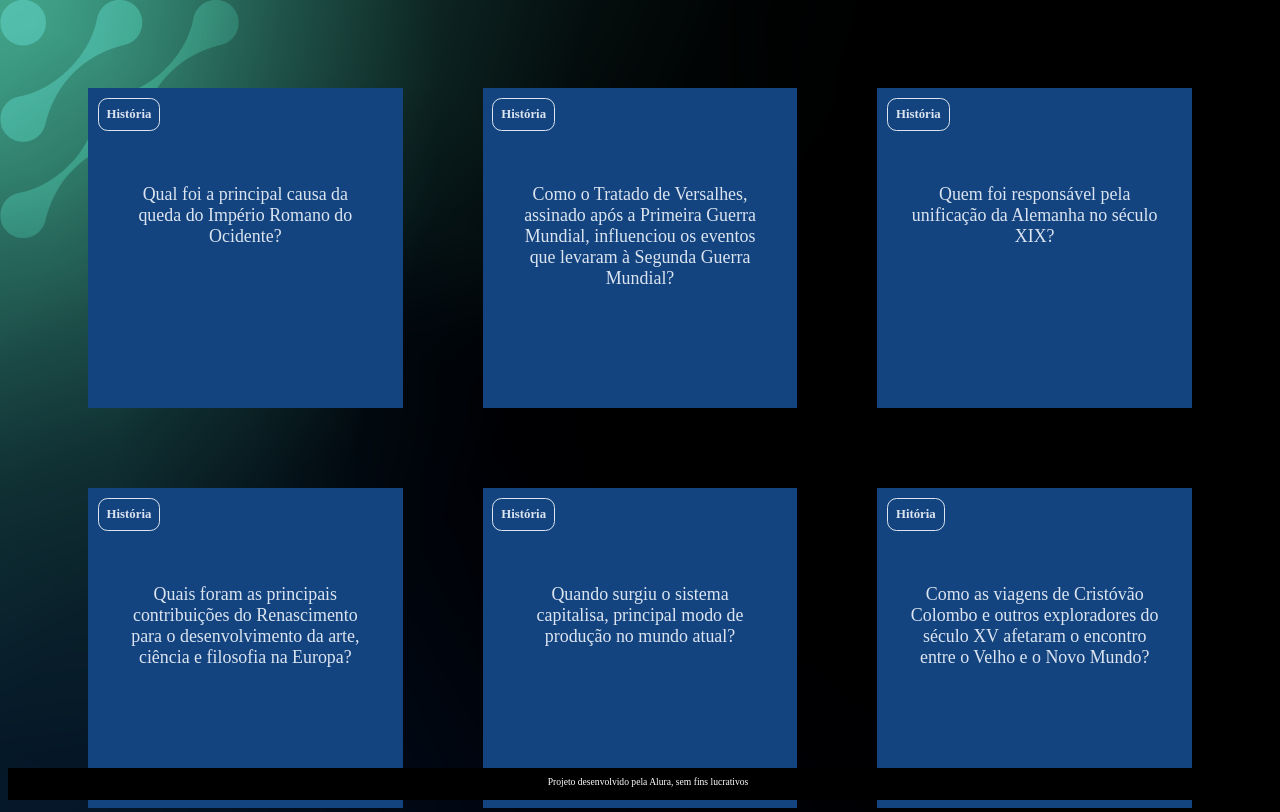
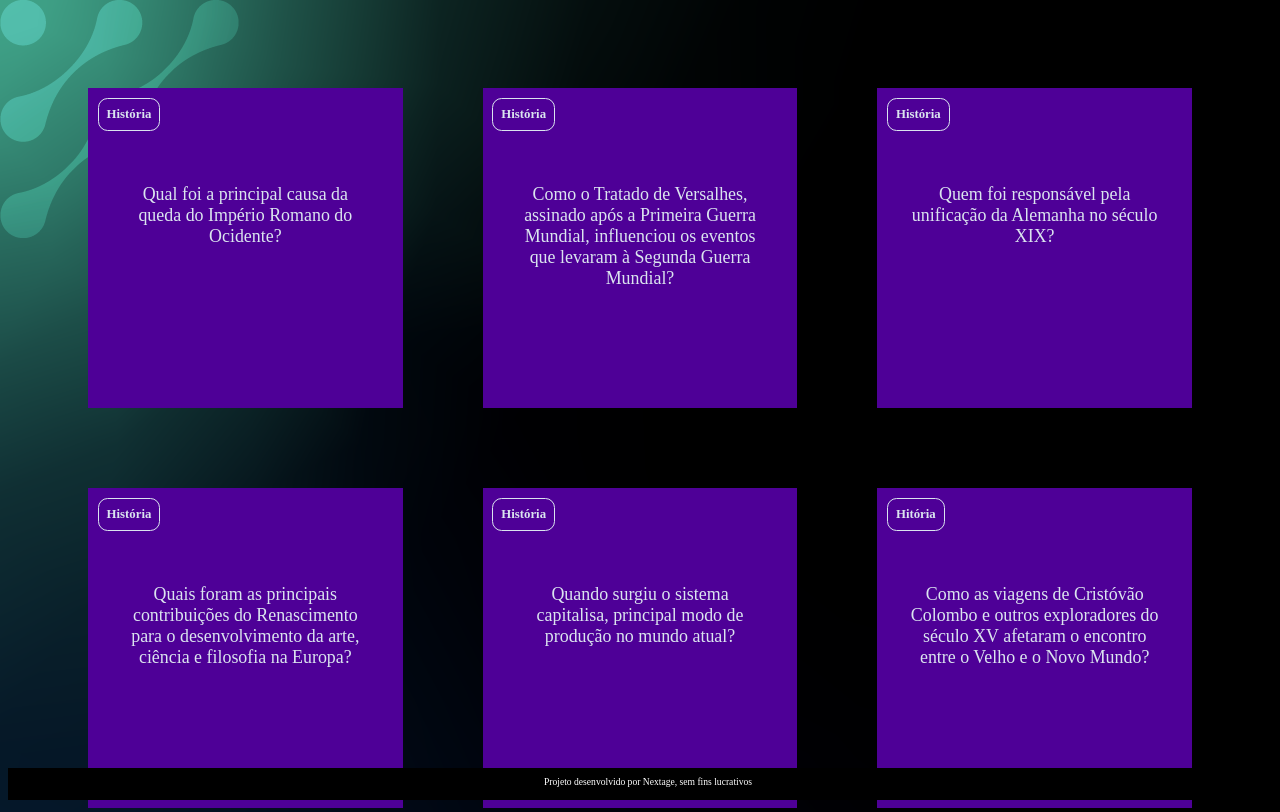
Before and after one commit to Democratic-Fist/Flashcard, a plain HTML site: page index.html in a window 1280 px wide. Shown: the top 812 px of the page. Drawn offline with Linux system fonts and the light colour scheme.

Commit message:
Add files via upload

```diff
--- a/assets/style.css
+++ b/assets/style.css
@@ -1,6 +1,6 @@
 :root {
     --text-color: #DBE4EF;
-    --card-front-color: #144480;
+    --card-front-color: #4e0097;
     --card-back-color: #00F4BF;
 }
 
--- a/index.html
+++ b/index.html
@@ -23,7 +23,7 @@
         </section>
     </main>
     <footer>
-        <p>Projeto desenvolvido pela Alura, sem fins lucrativos</p>
+        <p>Projeto desenvolvido por Nextage, sem fins lucrativos</p>
     </footer>
     <script src="app.js"></script>
     <script src="perguntas.js"></script>
--- a/perguntas.js
+++ b/perguntas.js
@@ -127,17 +127,53 @@ criaCartao(
 criaCartao(
     'esportes',
     'Como o ciclismo de pista é diferente do ciclismo de estrada em termos de técnicas e competições?',
-
+    'No ciclismo de pista, os atletas competem utilizando bicicletas fixas em um ambiente controlado. Já no ciclismo de estrada, as provas ocorrem em vias públicas, com terrenos variados e exigindo resistência e estratégias de equipe para longas distâncias. '
 )
 
 criaCartao(
     'Esportes',
     'Quem é o maior vencedor de Grand Slams na história do tênis, e quais são os maiores torneios da modalidade?',
-
+    'O maior vencedor de Grand Slams na história do tênis é Novak Djokovic, com 24 títulos, seguido por Rafael Nadal com 22 e Roger Federer com 20. Os maiores torneios de tênis, conhecidos como Grand Slams, são: Aberto da Austrália, Roland Garros, Wimbledon e US Open. '
 )
 
 criaCartao(
     'Esportes',
     'O que é o "triplo-duplo" no basquete e quais são os desafios para um jogador alcançar essa estatística em uma partida?',
+    'No basquete, um "triplo-duplo" acontece quando um jogador registra dois dígitos (10 ou mais) em três das cinco principais categorias estatísticas de um jogo: pontos, rebotes, assistências, roubos de bola e bloqueios. '
+)
 
+criaCartao(
+    'Filmes',
+    'Como o filme Barbie de 2023, dirigido por Greta Gerwig, aborda questões de identidade e feminismo, e o que o torna único em relação a outros filmes de "brinquedos"?',
+    'Aborda a identidade e o feminismo de maneira complexa e multifacetada, explorando as contradições e tensões entre o mundo idealizado da Barbielândia e a realidade do mundo real.'
 )
+
+criaCartao(
+    'Filmes',
+    'Como a introdução de personagens como Pantera Negra e Mulher-Maravilha ajudou a expandir a representação de diferentes culturas e etnias no MCU e no universo de filmes de super-heróis?',
+    'não apenas trouxeram personagens principais de grupos étnicos historicamente sub-representados, mas também exploraram suas culturas e histórias de maneiras complexas e positivas.'
+)
+
+criaCartao(
+    'Filmes',
+    'O que torna o filme O Cavaleiro das Trevas (2008) de Christopher Nolan um dos mais aclamados filmes de super-herói da história, especialmente em relação ao Coringa interpretado por Heath Ledger?',
+    '"O Cavaleiro das Trevas" é aclamado por sua abordagem realista e sombria do gênero de super-heróis, que trouxe profundidade psicológica e complexidade ao personagem.'
+)
+
+criaCartao(
+    'Filmes',
+    'Como o filme Minecraft aproveita a natureza sandbox do jogo para criar uma narrativa cativante, e o que o torna tão imersivo?',
+    'O filme "Minecraft" explora a natureza sandbox do jogo ao permitir que os personagens criem e interajam com o mundo de blocos de forma livre, impulsionando a narrativa e a imersão.'
+)
+
+criaCartao(
+    'Filmes',
+    'Como o filme Sonic: O Filme (2020) e sua sequência equilibraram a nostalgia dos fãs de longa data com uma história acessível para um público mais jovem, e como isso afetou o sucesso da franquia nos cinemas?',
+    'Os filmes "Sonic: O Filme" e sua sequência conseguiram um equilíbrio notável entre nostalgia e acessibilidade, atraindo tanto fãs antigos quanto um público mais jovem. O sucesso nos cinemas foi impulsionado por essa abordagem.'
+)
+
+criaCartao(
+    'Filmes',
+    'O que torna Django Livre (2012) uma obra-prima do western moderno, e como a direção de Quentin Tarantino mistura elementos do gênero com uma crítica social à escravidão nos Estados Unidos?',
+    'Tarantino revitaliza o gênero western ao mesclar elementos clássicos com uma abordagem explícita e visceral da violência racial, transformando o filme em um veículo para discutir temas como racismo, vingança e liberdade individual.'
+)
```
